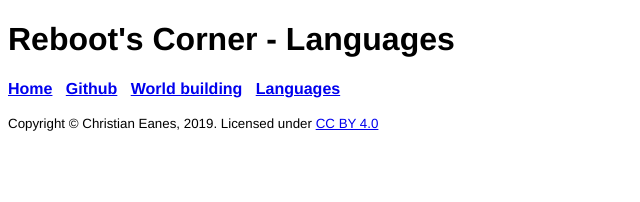
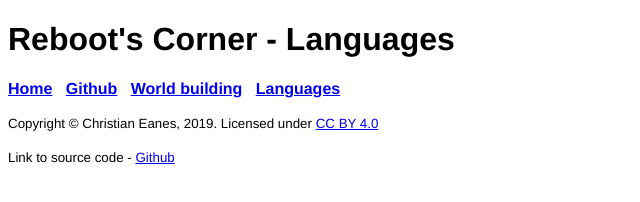
Before and after one commit to Reboot01/Reboot01.github.io, a plain HTML site: page languages/languages.html in a window 1280 px wide. Shown: the whole page, without its empty margins (0-640 px from the left). Drawn offline with Linux system fonts and the light colour scheme; files that its build step writes are made by us from their sources.

Commit message:
Add files via upload
Added link to source code and fixed the missing Footers

```diff
--- a/languages/languages.html
+++ b/languages/languages.html
@@ -20,7 +20,9 @@
 			</b>
 		</nav>
 
-            <p><small>Copyright &copy; Christian Eanes, 2019. Licensed under <a href="http://creativecommons.org/licenses/by/4.0/">CC BY 4.0</a></small></p>
+		<footer>
+            <p><small>Copyright &copy; Christian Eanes, 2019. Licensed under <a href="http://creativecommons.org/licenses/by/4.0/" target="_blank">CC BY 4.0</a></small></p>
+			<p><small>Link to source code - <a href="https://github.com/Reboot01/Reboot01.github.io" target="_blank">Github</a></small></p>
         </footer>
     </body>
 </html>
```
Also changed, not shown: index.html (+2 -1 lines), worldbuilding/worldbuilding.html (+3 -1 lines).
